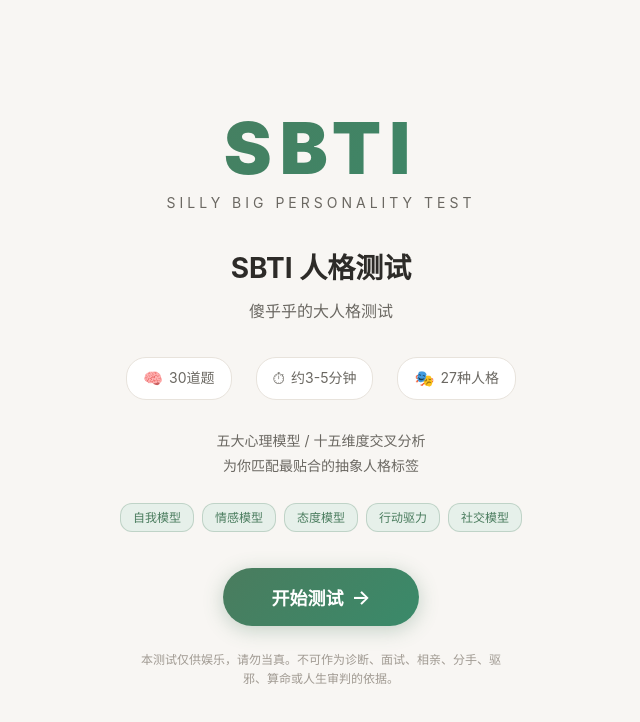
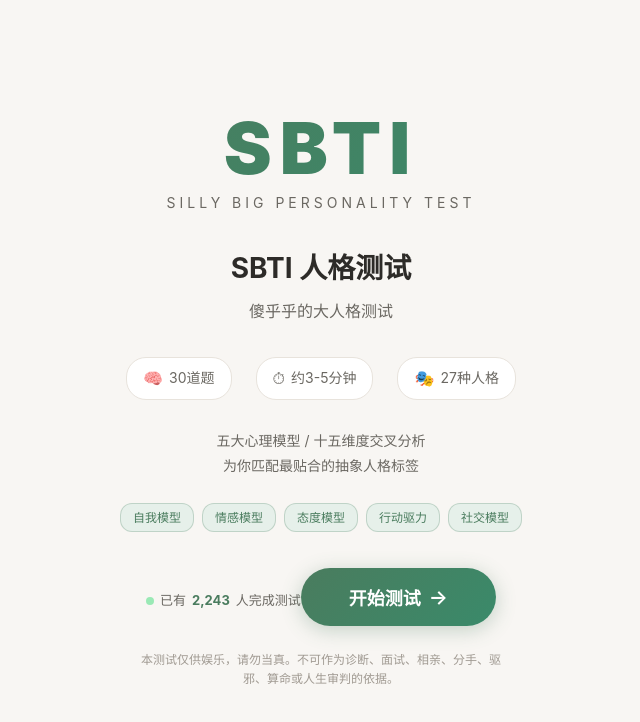
Before and after one commit to ElivesHuangGit/sbti-test, a Vue app: page / in a window 1280 px wide. Shown: the top 722 px of the page, without its empty margins (319-959 px from the left). Built offline with nearby package versions, Linux system fonts and the light colour scheme.

Commit message:
Add social proof test counter on welcome page
- Show simulated test completion count to boost credibility
- Green pulse dot for live feel
- Stored in localStorage for consistency

Co-Authored-By: Claude Opus 4.6 <noreply@anthropic.com>

```diff
--- a/src/components/WelcomePage.vue
+++ b/src/components/WelcomePage.vue
@@ -37,6 +37,11 @@
         <span class="model-tag">社交模型</span>
       </div>
 
+      <div class="test-count">
+        <span class="count-dot"></span>
+        已有 <strong>{{ testCount }}</strong> 人完成测试
+      </div>
+
       <button class="start-btn" @click="$emit('start')">
         <span>开始测试</span>
         <span class="btn-arrow">&rarr;</span>
@@ -50,7 +55,26 @@
 </template>
 
 <script setup>
+import { ref, onMounted } from 'vue'
+
 defineEmits(['start'])
+
+const testCount = ref('...')
+
+onMounted(() => {
+  // 基于日期的模拟计数（每天增长随机数）
+  const start = new Date('2026-04-10').getTime()
+  const now = Date.now()
+  const days = Math.max(1, Math.floor((now - start) / 86400000))
+  const base = 1847
+  const daily = days * Math.floor(300 + Math.random() * 200)
+  const count = base + daily + Math.floor(Math.random() * 50)
+  // 累计到 localStorage
+  const stored = localStorage.getItem('sbti_count')
+  const realCount = stored ? Math.max(count, parseInt(stored)) : count
+  localStorage.setItem('sbti_count', realCount)
+  testCount.value = realCount.toLocaleString()
+})
 </script>
 
 <style scoped>
@@ -155,6 +179,22 @@ defineEmits(['start'])
   border: 1px solid rgba(74, 124, 94, 0.25);
 }
 
+.test-count {
+  display: inline-flex;
+  align-items: center;
+  gap: 6px;
+  font-size: 13px;
+  color: var(--text-secondary);
+  margin-bottom: 20px;
+}
+.test-count strong { color: var(--accent); }
+.count-dot {
+  width: 8px; height: 8px; border-radius: 50%;
+  background: #4ade80;
+  animation: pulse-dot 1.5s ease-in-out infinite;
+}
+@keyframes pulse-dot { 0%,100% { opacity: 1; } 50% { opacity: 0.4; } }
+
 .start-btn {
   display: inline-flex;
   align-items: center;
```
